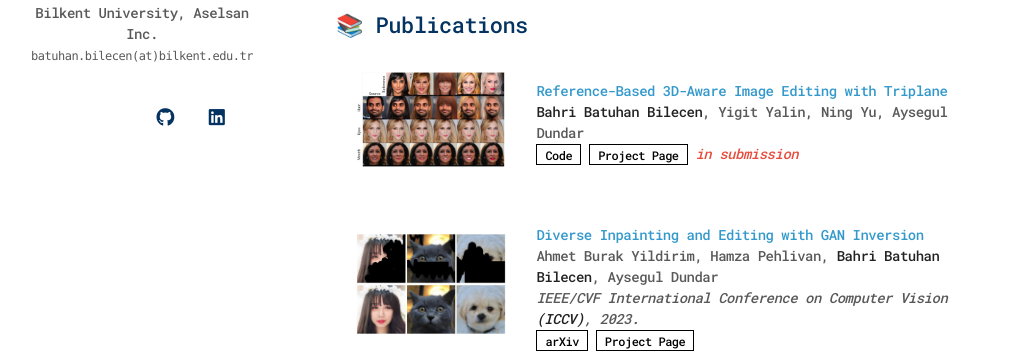
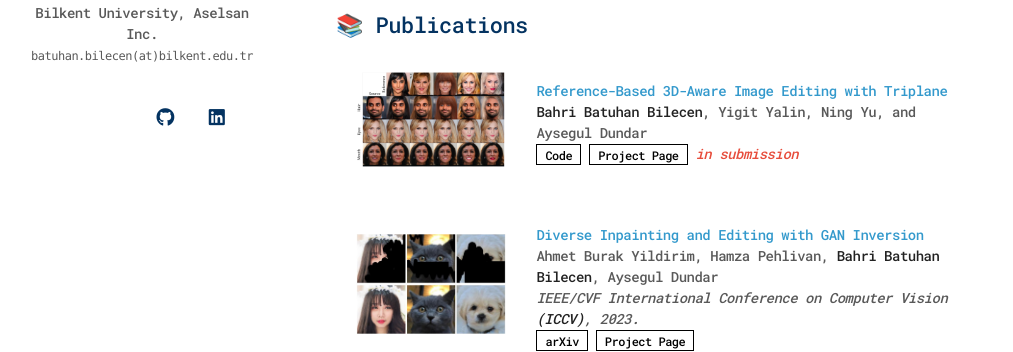
Before and after one commit to three-bee/three-bee.github.io, a Jekyll site: the page built from index.md, in a window 1280 px wide and 900 px high. Shown: the part 454-806 px from the top of the window, without its empty margins (134-1147 px from the left). Built offline with Jekyll 4.4.1, drawn with Linux system fonts in a browser that asks for light colours; nearby versions of some CDN libraries; a style sheet for code colours, icons or effects is not loaded; our own code applies the rules of GitHub Pages for plain Markdown files.

Commit message:
Update publications.yml

```diff
--- a/_data/publications.yml
+++ b/_data/publications.yml
@@ -2,7 +2,7 @@ main:
   - title: Reference-Based 3D-Aware Image Editing with Triplane
     page: https://three-bee.github.io/triplane_edit
     code: https://github.com/three-bee/triplane_edit
-    authors: <strong>Bahri Batuhan Bilecen</strong>, Yigit Yalin, Ning Yu, Aysegul Dundar
+    authors: <strong>Bahri Batuhan Bilecen</strong>, Yigit Yalin, Ning Yu, and Aysegul Dundar
     image: ./assets/img/triplaneEditing.png
     notes: in submission
 
```
